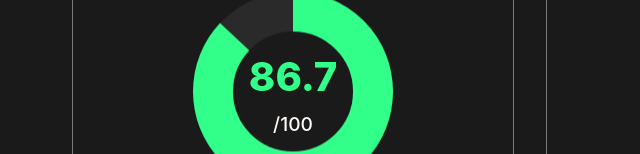
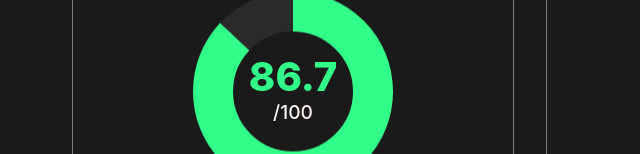
Before and after one commit to hwroh1/Mundeuk, a plain HTML site: page analysis.html in a window 1280 px wide. Shown: the part 646-800 px from the top of the page, 0-640 px from the left. Drawn offline with nearby package versions, Linux system fonts and the light colour scheme; a web font is replaced by a local one.

Commit message:
Fix gauge number line spacing
- Restore display: block for gauge-number to maintain line break
- Add line-height: 1.0 to reduce spacing between score and /100
- Keep score and /100 on separate lines but closer together
- Center the text elements with tighter line spacing

```diff
--- a/analysis-styles.css
+++ b/analysis-styles.css
@@ -396,7 +396,8 @@ body {
     font-size: 2.5rem;
     font-weight: 800;
     color: #32FF8A;
-    display: inline;
+    display: block;
+    line-height: 1.0;
 }
 
 .gauge-max {
```
